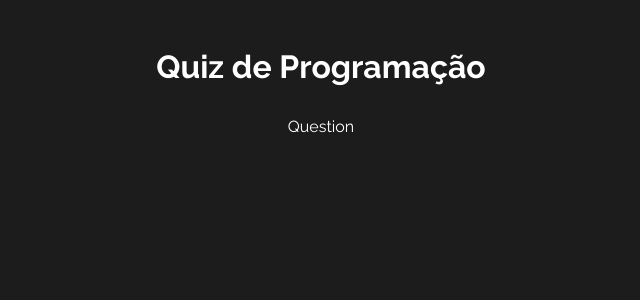
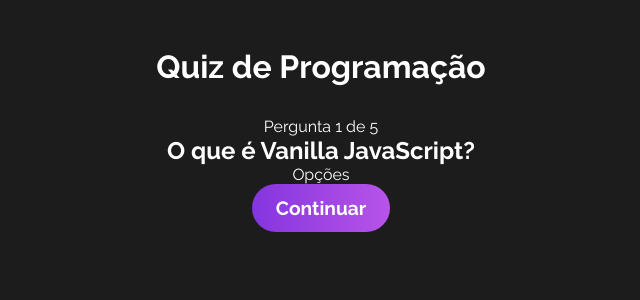
Before and after one commit to marlon-couto/quiz, a React (Vite) app: page / in a window 1280 px wide. Both pictures are taken after a click on the button "Iniciar". Shown: the top 300 px of the page, without its empty margins (319-959 px from the left). Built offline with nearby package versions, Linux system fonts and the light colour scheme.

Commit message:
Feat: adiciona reordenação ao quizState

```diff
--- a/src/App.jsx
+++ b/src/App.jsx
@@ -1,5 +1,5 @@
 // React > componentes > estáticos
-import React, { useContext } from 'react';
+import React, { useContext, useEffect } from 'react';
 import { QuizContext } from './context/quiz';
 import Welcome from './components/Welcome';
 import Question from './components/Question';
@@ -7,6 +7,10 @@
 
 export default function App() {
   const [quizState, dispatch] = useContext(QuizContext);
+
+  useEffect(() => {
+    dispatch({ type: 'REORDER_QUESTIONS' });
+  }, []);
 
   return (
     <div className="App">
--- a/src/components/Question.jsx
+++ b/src/components/Question.jsx
@@ -3,7 +3,20 @@
 
 const Question = () => {
   const [quizState, dispatch] = useContext(QuizContext);
-  return <div>Question</div>;
+  const currentQuestion = quizState.questions[quizState.currentQuestion];
+
+  return (
+    <div id="question">
+      <p>
+        Pergunta {quizState.currentQuestion + 1} de {quizState.questions.length}
+      </p>
+      <h2>{currentQuestion.question}</h2>
+      <div id="options-container">
+        <p>Opções</p>
+      </div>
+      <button>Continuar</button>
+    </div>
+  );
 };
 
 export default Question;
--- a/src/context/quiz.jsx
+++ b/src/context/quiz.jsx
@@ -6,6 +6,7 @@
 const initialState = {
   gameStage: STAGES[0],
   questions,
+  currentQuestion: 0,
 };
 
 const quizReducer = (state, action) => {
@@ -15,6 +16,10 @@
         ...state,
         gameStage: STAGES[1],
       };
+
+    case 'REORDER_QUESTIONS':
+      return state;
+
     default:
       return state;
   }
```
